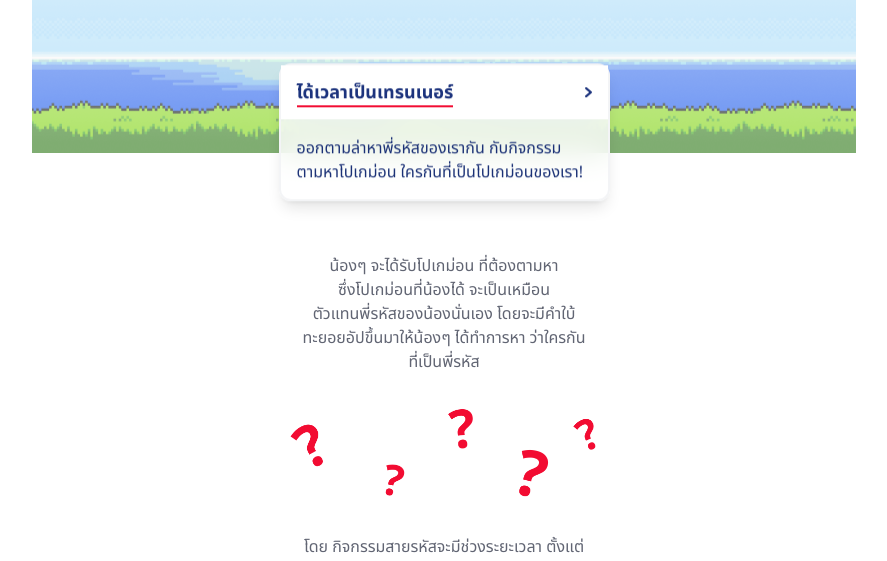
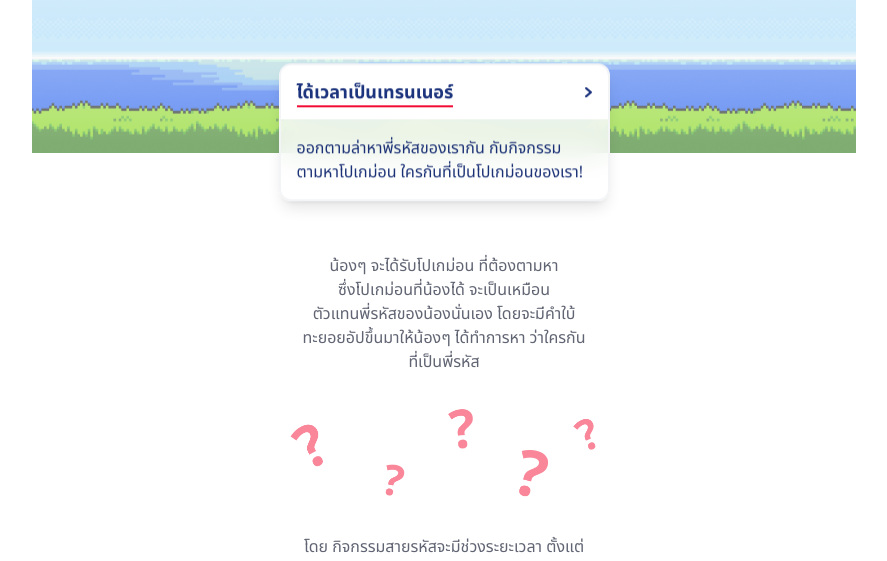
Before and after one commit to t0ngk/sairahut, a SvelteKit app: page / in a window 1280 px wide. Shown: the part 372-933 px from the top of the page, without its empty margins (196-1083 px from the left). Built offline with nearby package versions, Linux system fonts and the light colour scheme.

Commit message:
style: 💄 update style

```diff
--- a/src/routes/+page.svelte
+++ b/src/routes/+page.svelte
@@ -15,10 +15,11 @@
 >
 	<div class="absolute top-0 bg-gradient-to-b from-white h-16 w-full" />
 	<div
-		class="w-[331px] bg-[rgba(255,255,255,0.8)] backdrop-blur-lg translate-y-[35%] rounded-xl border-gray-100 border-2 shadow-lg"
+		class="w-[331px] bg-[rgba(255,255,255,0.8)] backdrop-blur-lg translate-y-[35%] rounded-xl border-gray-100 border-2 shadow-lg overflow-hidden"
 	>
-		<div
-			class="bg-white w-full px-4 py-3 text-lg font-bold text-[#1C337D] flex justify-between items-center"
+		<a
+			class="bg-white w-full px-4 py-3 text-lg font-bold text-[#1C337D] flex justify-between items-center cursor-pointer transition-all hover:bg-slate-50 hover:text-[#1C337D] hover:text-xl"
+            href="/profile"
 		>
 			<div class="border-b-2 border-[#f20c32]">ได้เวลาเป็นเทรนเนอร์</div>
 			<div>
@@ -37,7 +38,7 @@
 					/>
 				</svg>
 			</div>
-		</div>
+		</a>
 		<div class="p-4 text-[#1B3176]">
 			ออกตามล่าหาพี่รหัสของเรากัน กับกิจกรรม ตามหาโปเกม่อน ใครกันที่เป็นโปเกม่อนของเรา!
 		</div>
@@ -52,10 +53,10 @@
 		ที่เป็นพี่รหัส
 	</div>
 	<div class="my-4">
-		<img src="/images/question.png" alt="" />
+		<img class="animate-pulse" src="/images/question.png" alt="" />
 	</div>
 	<div>
 		โดย กิจกรรมสายรหัสจะมีช่วงระยะเวลา ตั้งแต่ <br />
-		2 กันยายน 2022 - 10 กันยายน 2022
+		<span class="underline underline-offset-2">2 กันยายน 2022 - 10 กันยายน 2022</span>
 	</div>
 </div>
--- a/src/routes/components/navbar.svelte
+++ b/src/routes/components/navbar.svelte
@@ -6,12 +6,12 @@
 	<div
 		class="w-full h-7 flex justify-between items-center border-b-2 pb-2 px-2 border-[#1B3176] text-[#111C43] text-lg"
 	>
-		<div class="font-bold flex items-center justify-start">
-			<img class="mr-1 w-4 h-4" src="/icons/pokeball.png" alt="logo" />
+		<a class="font-bold flex items-center justify-start rounded-xl transition-transform hover:translate-y-[-2px] hover:scale-105" href="/">
+			<img class="animate-spin mr-1 w-4 h-4" src="/icons/pokeball.png" alt="logo" />
 			SAIRAHUT
-		</div>
+        </a>
 		<div class="relative flex justify-start items-center">
-			<a class="w-8" href="/profile">
+			<a class="w-8 transition-transform hover:translate-y-[-2px] hover:scale-105" href="/profile">
 				<svg
 					class="mx-auto {$page.url.pathname === '/profile'
 						? 'stroke-[#f20c32]'
@@ -30,7 +30,7 @@
 					/>
 				</svg>
 			</a>
-			<a class="w-8" href="/collection">
+			<a class="w-8 transition-transform hover:translate-y-[-2px] hover:scale-105" href="/collection">
 				<svg
 					class="mx-auto {$page.url.pathname === '/collection'
 						? 'stroke-[#f20c32]'
```
